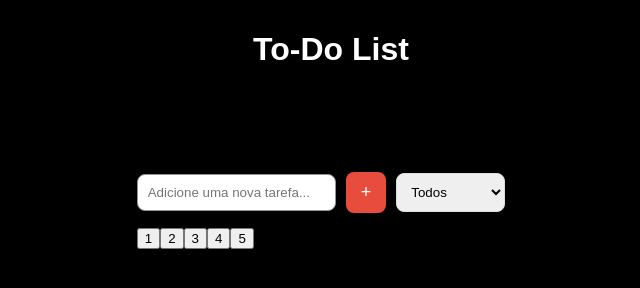
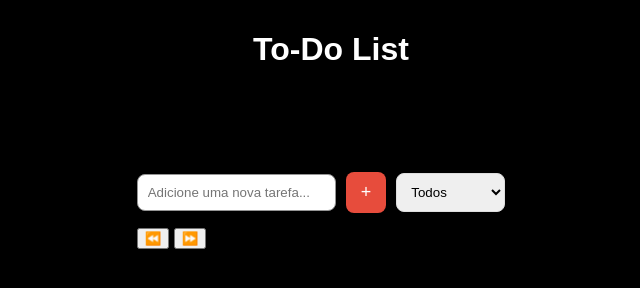
Before and after one commit to brasa13/To-do-List, a plain HTML site: page index.html in a window 1280 px wide. Shown: the whole page, without its empty margins (319-959 px from the left). Drawn offline with Linux system fonts and the light colour scheme.

Commit message:
Update index.html

```diff
--- a/index.html
+++ b/index.html
@@ -10,22 +10,25 @@
 <body>
   <div class="todo-container">
     <h1>To-Do List</h1>
+
     <div class="input-container">
       <input type="text" id="taskInput" placeholder="Adicione uma nova tarefa...">
       <button class="add-btn" id="addTask">+</button>
+
       <select id="filter">
         <option value="todos">Todos</option>
         <option value="concluidos">Concluídos</option>
       </select>
+    </div>
+
+    <ul id="taskList"></ul>
+
+    <div class="paginacao">
+      <button id="PrevPage">⏪</button>
+      <button id="NextPage">⏩</button>
+      <span id="PageInfo"></span>
 
     </div>
-    <ul id="taskList"></ul>
-    <button paginacao="taskList">1</ul>
-    <button paginacao="taskList">2</ul>
-    <button paginacao="taskList">3</ul>
-    <button paginacao="taskList">4</ul>
-    <button paginacao="taskList">5</ul>
   </div>
-
 </body>
 </html>
```
